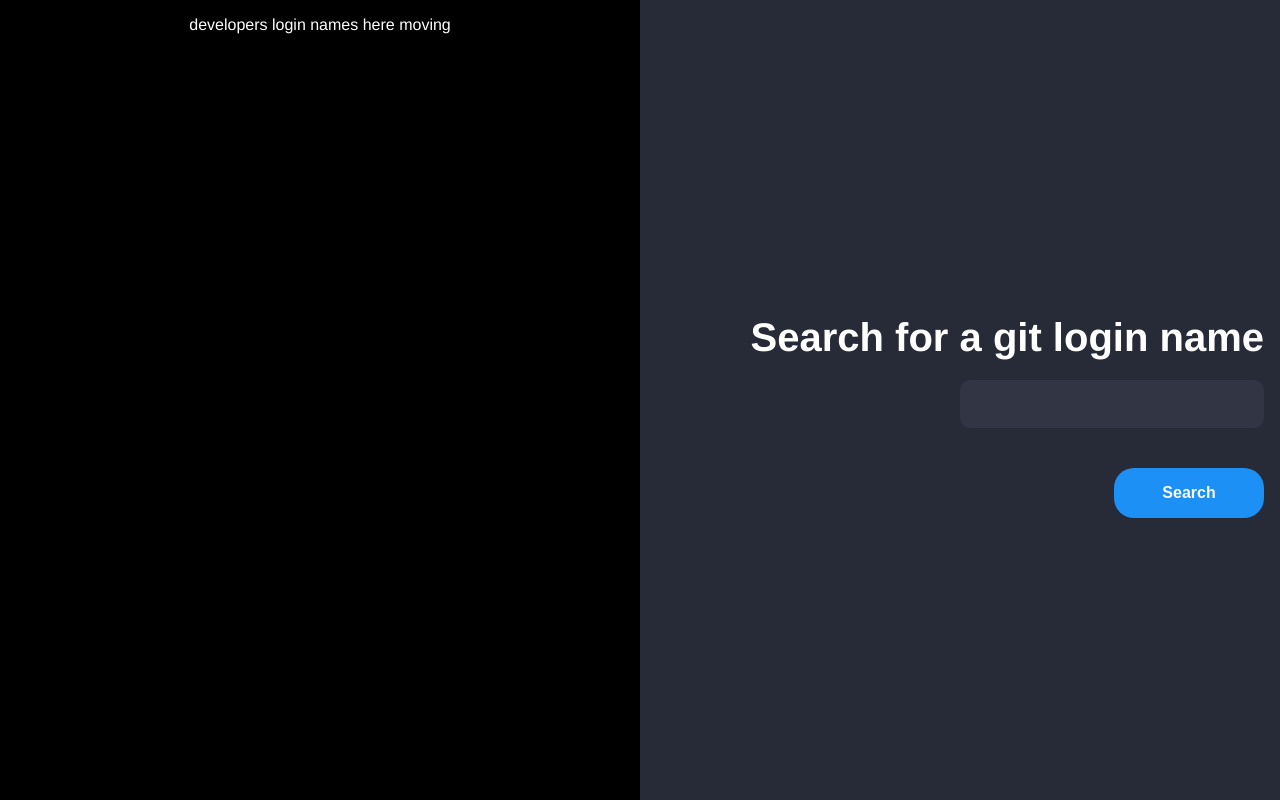
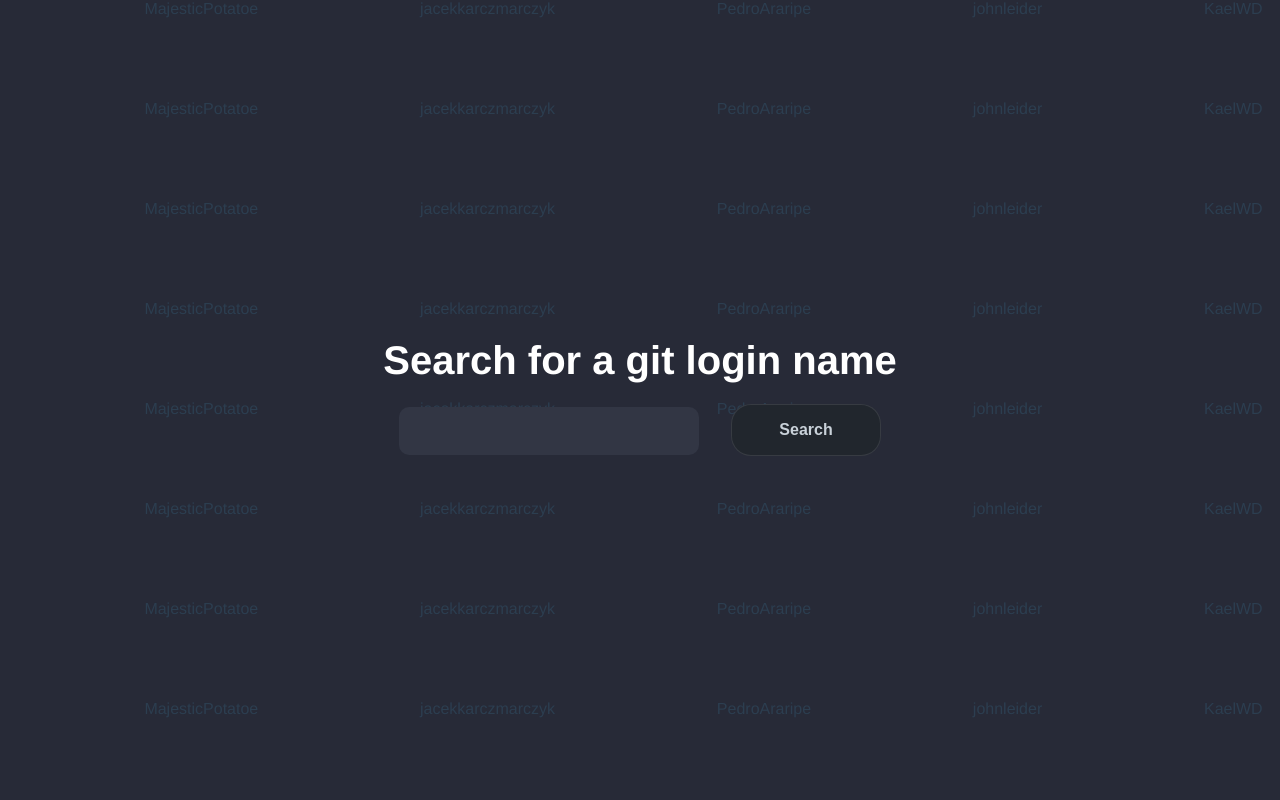
Before and after one commit to PedroAraripe/git-search, a Vue app: page / in a window 1280 px wide. Built offline with nearby package versions, Linux system fonts and the light colour scheme.

Commit message:
Creating background animated

```diff
--- /dev/null
+++ b/src/views/Home/CardWrapperLogin.vue
@@ -0,0 +1,21 @@
+<template>
+    <div class="card-wrapper-login">
+        <div class="card-item">
+            <slot />
+        </div>
+    </div>
+</template>
+<style lang="scss" scoped>
+.card-wrapper-login {
+    height: 100%;
+    width: 100%;
+
+    display: flex;
+    align-items: center;
+    justify-content: center;
+
+    & > .card-item {
+        height: fit-content;
+    }
+}
+</style>
--- a/src/views/Home/Index.vue
+++ b/src/views/Home/Index.vue
@@ -1,9 +1,11 @@
 <template>
   <section>
-    <aside>developers login names here moving</aside>
     <main>
+      <MovingText class="relative"> </MovingText>
+      <CardWrapperLogin class="card-wrapper-login">
         <form @submit.prevent="setUser(searchInput)">
           <h1>Search for a git login name</h1>
+          <div>
             <input
               v-model="search"
               id="searchInput"
@@ -12,12 +14,21 @@
               required
             />
             <button>Search</button>
+          </div>
         </form>
+      </CardWrapperLogin>
     </main>
   </section>
 </template>
 <script>
+import MovingText from "./MovingText.vue";
+import CardWrapperLogin from "./CardWrapperLogin.vue";
+
 export default {
+  components: {
+    MovingText,
+    CardWrapperLogin,
+  },
   data() {
     return {
       search: "",
@@ -47,31 +58,38 @@ export default {
 </script>
 <style lang="scss" scoped>
 section {
-  display: grid;
-  grid-template-columns: 50vw 50vw;
+  /* TODO
+   - -- - -- - - -- - make it global  -- - - - -- - - - - */
+  .relative {
+    position: relative;
+  }
+
+  .card-wrapper-login {
+    position: absolute;
+    top: 0;
+    left: 0;
+  }
+
   min-height: 100vh;
   background-color: rgb(10, 10, 10);
 
-  & > * {
-    padding: 1rem;
-  }
+  & main {
+    display: flex;
+    align-items: center;
+    justify-content: center;
 
-  & main {
+    height: 100vh;
+    max-width: 100vw;
+    overflow: hidden;
+
     background-color: #272a37;
-  }
-
-  & aside {
-    background-color: black;
-    color: white;
   }
 }
 
 form {
-  height: 100%;
-
   display: flex;
   flex-direction: column;
-  align-items: end;
+  align-items: center;
   justify-content: center;
 
   & > h1 {
@@ -80,10 +98,15 @@ form {
     margin-bottom: 1.3rem;
   }
 
-  & > input {
+  & input {
     height: 3rem;
-    width: 50%;
-    max-width: 400px;
+    width: 80%;
+
+    @media (min-width: 768px) {
+      min-width: 300px;
+      max-width: 50%;
+      margin-right: 2rem;
+    }
 
     padding: 1rem;
     margin-bottom: 2.5rem;
@@ -95,7 +118,7 @@ form {
     color: ghostwhite;
   }
 
-  & > button {
+  & button {
     min-width: 150px;
 
     padding: 1rem 2rem;
@@ -105,9 +128,9 @@ form {
 
     cursor: pointer;
 
-    background-color: #1d90f5;
-    color: ghostwhite;
-    border: none;
+    background-color: #21262d;
+    color: #c9d1d9;
+    border: 1px solid #f0f6fc1a;
     border-radius: 20px;
   }
 }
--- /dev/null
+++ b/src/views/Home/MovingLine.vue
@@ -0,0 +1,87 @@
+<template>
+  <div class="line-wrapper">
+    <div class="line1">
+      <span v-for="(name, i) in names" :key="i">
+        {{name}}
+      </span>
+    </div>
+    <div class="line2">
+      <span v-for="(name, i) in names" :key="i">
+        {{name}}
+      </span>
+    </div>
+    <!-- <div class="line2">
+      {{ names.join(" ") }}
+    </div> -->
+  </div>
+</template>
+<script>
+export default {
+  props: {
+    names: {
+      type: Array,
+      required: true,
+    },
+  },
+  computed: {
+    nameLine() {
+      return this.names.join(" ");
+    },
+  },
+};
+</script>
+<style lang="scss" scoped>
+.line-wrapper {
+  display: flex;
+  position: relative;
+  height: 100px;
+  width: 100%;
+
+  & > * {
+    display: flex;
+    padding-right: .5rem;
+    white-space: nowrap;
+    width: fit-content;
+    justify-content: space-around;
+
+    & > :not(:last-child) {
+      margin-right: .5rem;
+    }
+
+    @media (min-width: 768px) {
+      width: 100%;
+    }
+  }
+}
+
+.line1 {
+  animation: loop-animate 20s linear infinite;
+  animation-delay: -10s;
+}
+
+.line2 {
+  position: absolute;
+  animation: loop-animate2 20s linear infinite;
+  animation-delay: -20s;
+}
+
+@keyframes loop-animate {
+  0% {
+    transform: translateX(100%);
+  }
+
+  100% {
+    transform: translateX(-100%);
+  }
+}
+
+@keyframes loop-animate2 {
+  0% {
+    transform: translateX(100%);
+  }
+
+  100% {
+    transform: translateX(-100%);
+  }
+}
+</style>
--- /dev/null
+++ b/src/views/Home/MovingText.vue
@@ -0,0 +1,42 @@
+<template>
+  <div class="wrapper-mv-text">
+    <MovingLine class="mv-text" :names="names" />
+    <MovingLine class="mv-text" :names="names" />
+    <MovingLine class="mv-text" :names="names" />
+    <MovingLine class="mv-text" :names="names" />
+    <MovingLine class="mv-text" :names="names" />
+    <MovingLine class="mv-text" :names="names" />
+    <MovingLine class="mv-text" :names="names" />
+    <MovingLine class="mv-text" :names="names" />
+  </div>
+</template>
+<script>
+import MovingLine from "./MovingLine.vue";
+
+export default {
+  components: {
+    MovingLine,
+  },
+  data() {
+    return {
+      names: [
+        "PedroAraripe",
+        "johnleider",
+        "KaelWD",
+        "MajesticPotatoe",
+        "jacekkarczmarczyk",
+      ],
+    };
+  },
+};
+</script>
+<style lang="scss" scoped>
+.wrapper-mv-text {
+  width: 100%;
+  height: 100%;
+
+  @media (max-width: 767.97px) {
+    transform: rotate(-20deg);
+  }
+}
+</style>
```
Lines whose indentation alone changed are shown as unchanged.
